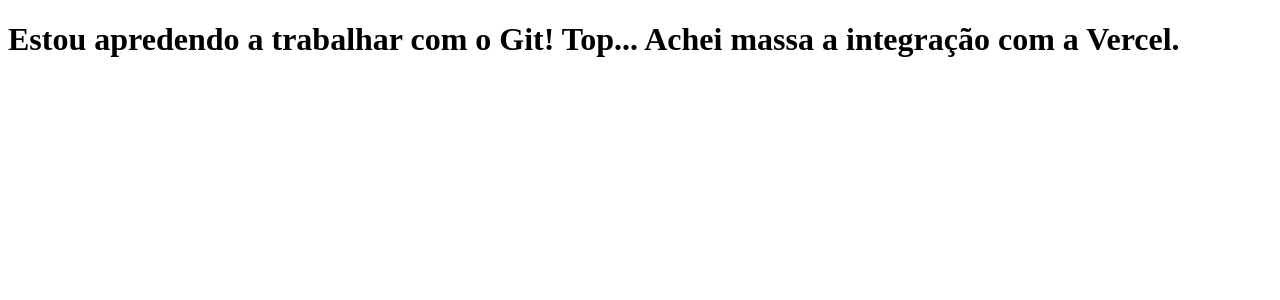
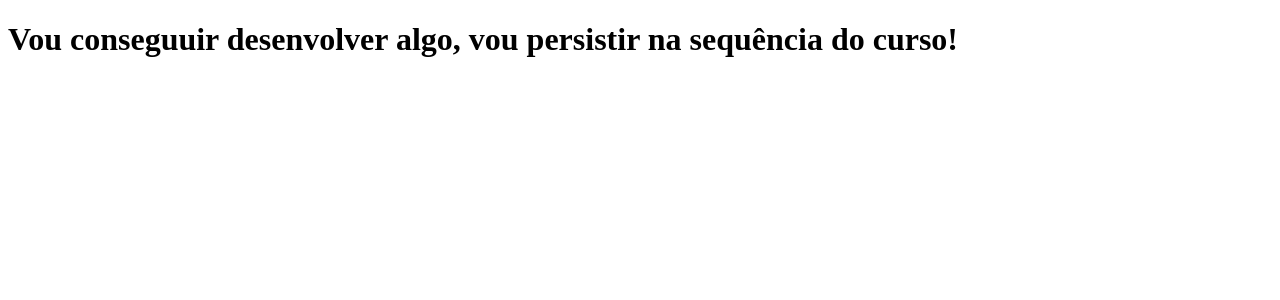
Before and after one commit to wagnersantanasoft/clone-tabnews, a Next.js app: page / in a window 1280 px wide. Shown: the top 300 px of the page. Built offline with nearby package versions, Linux system fonts and the light colour scheme.

Commit message:
Alterei a frase do index.js default

```diff
--- a/pages/index.js
+++ b/pages/index.js
@@ -1,8 +1,7 @@
 function Home() {
   return (
     <h1>
-      Estou apredendo a trabalhar com o Git! Top... Achei massa a integração com
-      a Vercel.
+      Vou conseguuir desenvolver algo, vou persistir na sequência do curso!
     </h1>
   );
 }
```
